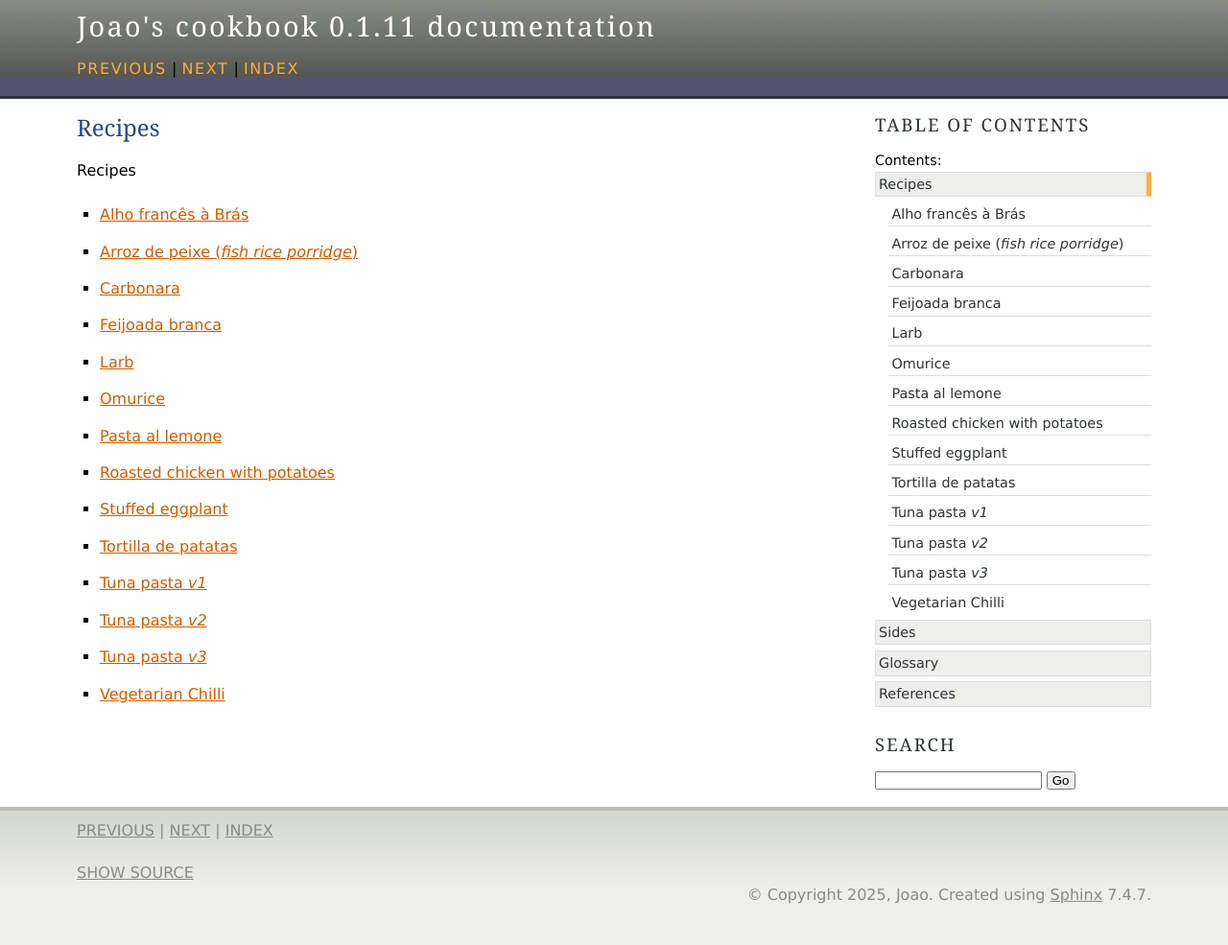
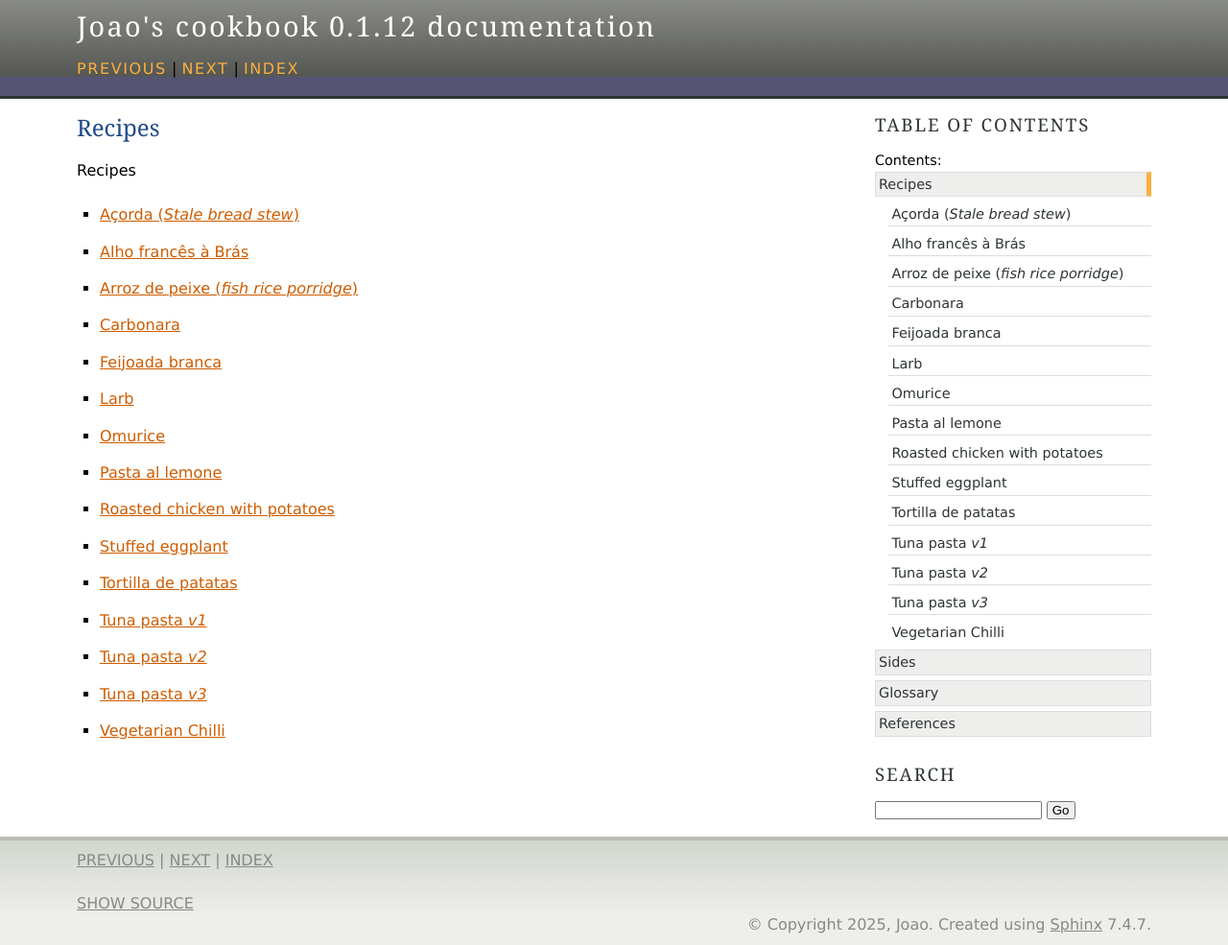
Before and after one commit to jomigo96/cookbook, a Sphinx documentation site: the page built from source/recipes.rst, in a window 1280 px wide. Shown: the whole page at 96% size. Built offline with Sphinx 7.4.7, drawn with Linux system fonts in a browser that asks for light colours; before the commit the page ends 954 px from its top, so only the background shows below that.

```diff
--- a/source/conf.py
+++ b/source/conf.py
@@ -10,7 +10,7 @@ project = "Joao's cookbook"
 copyright = '2025, Joao'
 author = 'Joao, jomigo96@yahoo.com'
 version = "0.1"
-release = "0.1.11"
+release = "0.1.12"
 
 # -- General configuration ---------------------------------------------------
 # https://www.sphinx-doc.org/en/master/usage/configuration.html#general-configuration
--- a/source/glossary.rst
+++ b/source/glossary.rst
@@ -94,6 +97,9 @@ Glossary
     Olives : ingredient
         ..
 
+    Bread : ingredient
+        ..
+
     Easy : difficulty
         Easy to make
 
--- a/source/index.rst
+++ b/source/index.rst
@@ -17,7 +17,6 @@ The ingredients don't include common seasonings, oil, etc.
 
 
 .. todo::
-    * Alho françês à brás
     * Strogonoff
     * Lime chicken tacos
     * Braised pork belly
@@ -28,7 +27,6 @@ The ingredients don't include common seasonings, oil, etc.
     * Lasagna
     * Egg fried rice
     * Peixe ao sal
-    * Açorda
     * Tomato shin ramen
     * Steamed vermicelly and fish
     * Spicy fish
```
Also changed, not shown: other parts of source/glossary.rst (+3 -0 lines), source/recipes/acorda.rst (added, +39 -0 lines).
